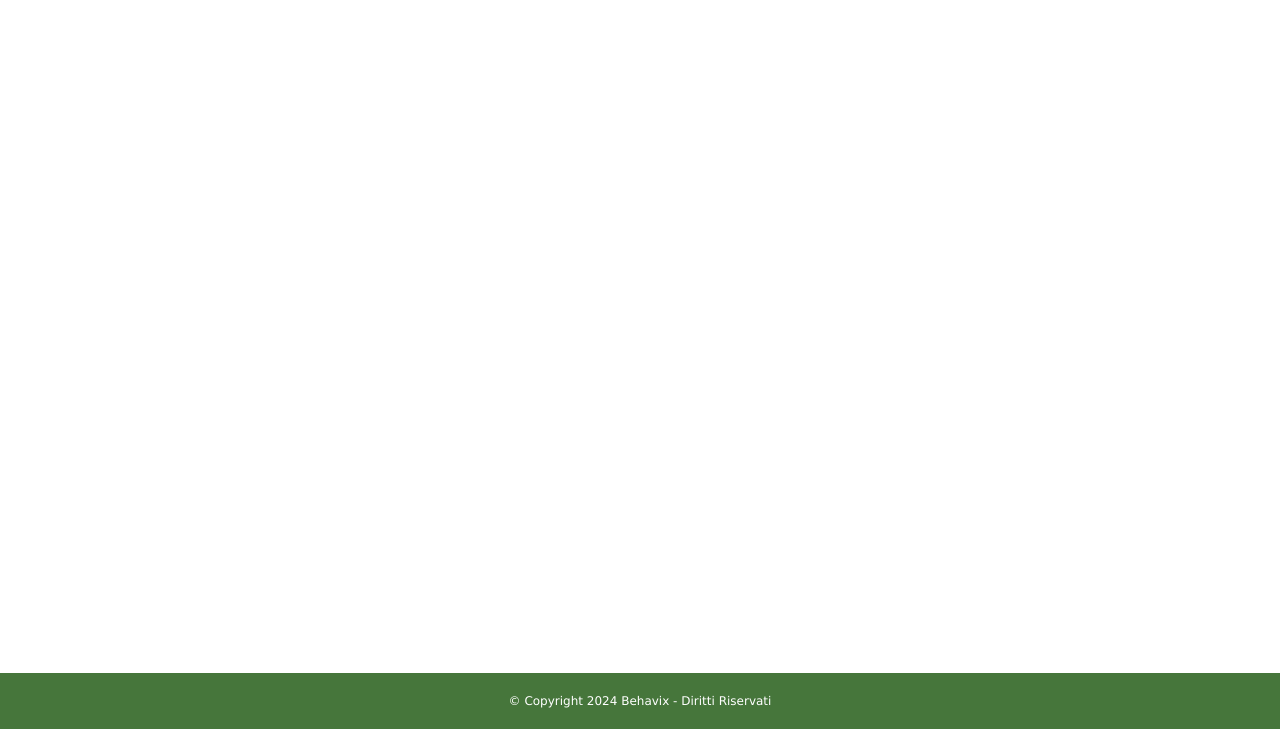
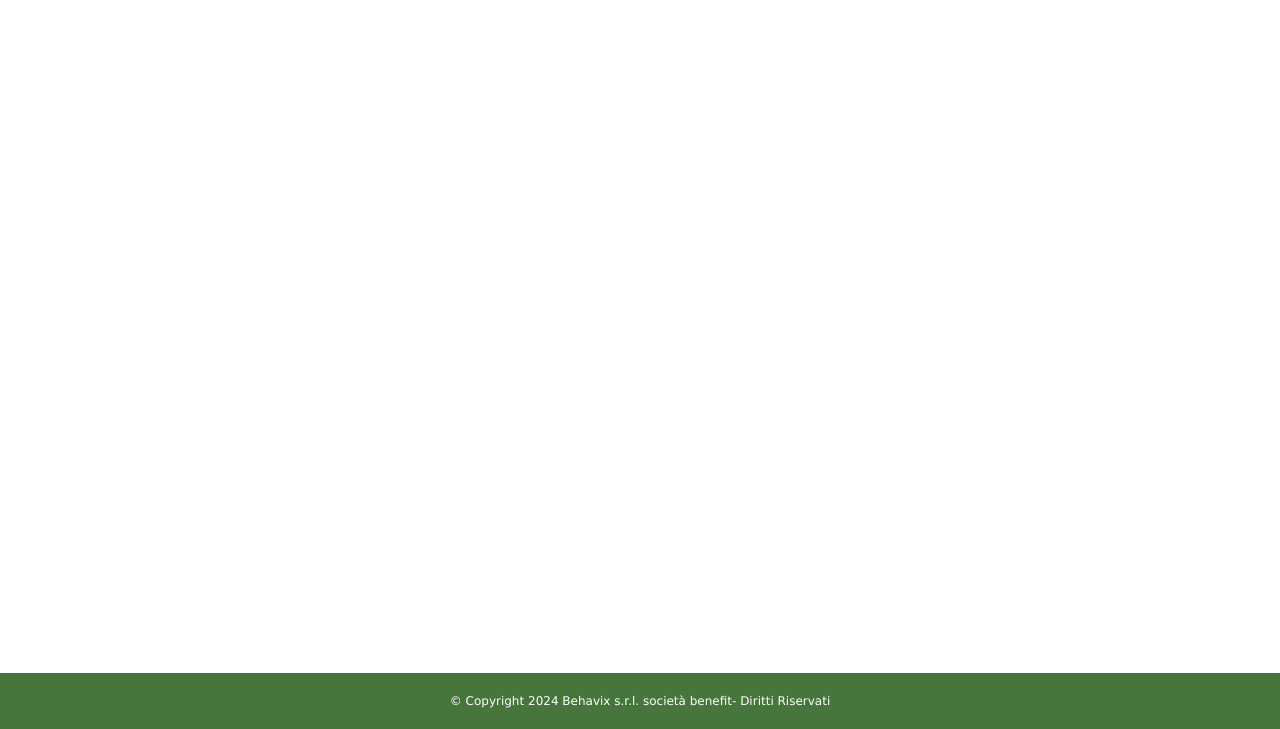
Before and after one commit to behavix/estrazione_new, a website: page public/index.html in a window 1280 px wide. Shown: the part 71-800 px from the top of the page. Drawn offline with Linux system fonts and the light colour scheme; no server answers.

Commit message:
Update index.html
Behavix s.r.l. società benefit

```diff
--- a/public/index.html
+++ b/public/index.html
@@ -21,7 +21,7 @@
     </main>
 
     <footer class="flex-center">
-        © Copyright 2024 Behavix - Diritti Riservati
+        © Copyright 2024 Behavix s.r.l. società benefit- Diritti Riservati
     </footer>
 </body>
 </html>
```
